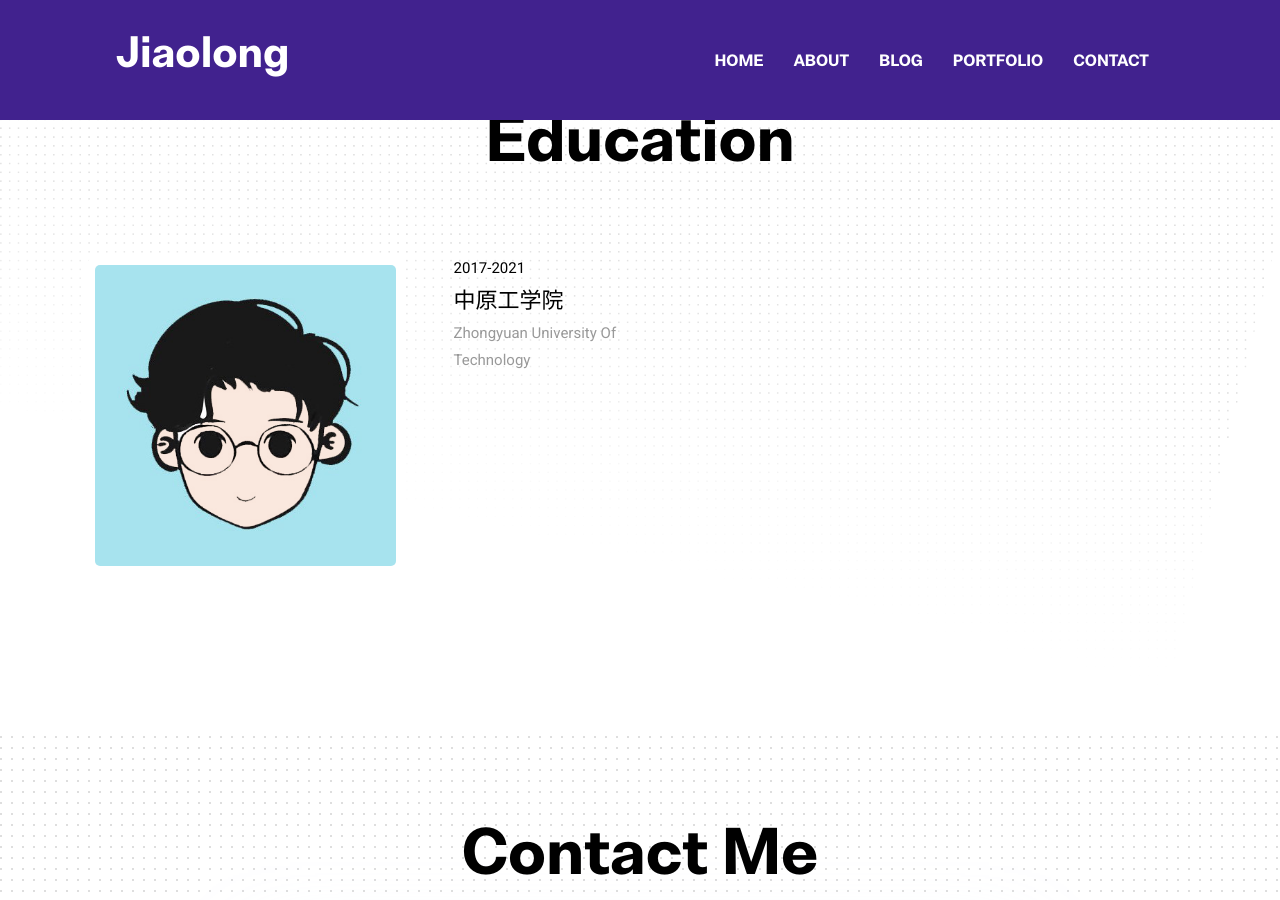
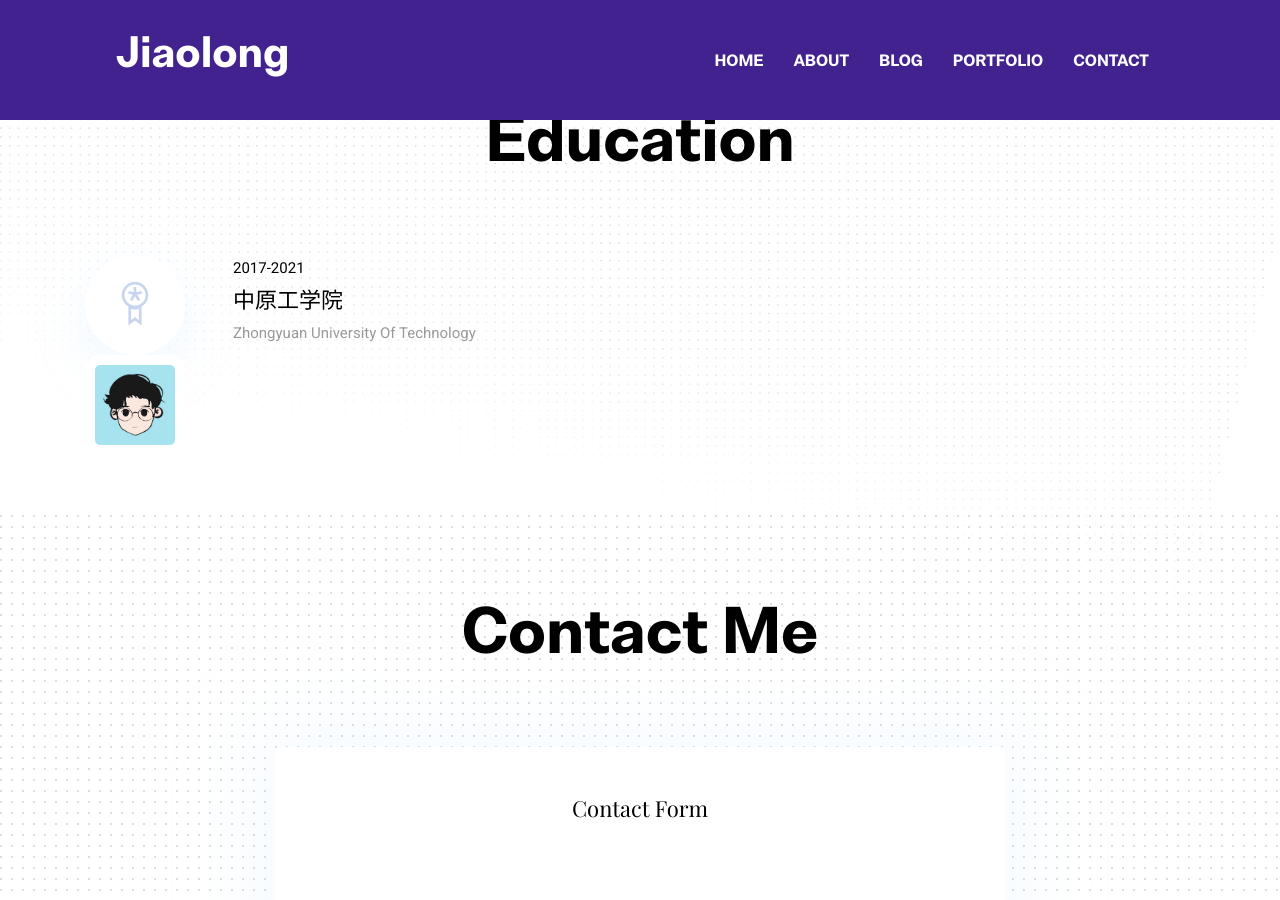
Before and after one commit to iwangjiaolong/iwangjiaolong.github.io, a Jekyll site: the page built from index.html, in a window 1280 px wide and 900 px high, scrolled down 1750 px. Built offline with Jekyll 4.4.1, drawn with Linux system fonts in a browser that asks for light colours.

Commit message:
Revert "Update education-section.html"
This reverts commit cc1180f7ab8b6acb6e72da235d246710d4ea1298.

```diff
--- a/_includes/education-section.html
+++ b/_includes/education-section.html
@@ -10,9 +10,9 @@
       <div class="col-lg-6 col-md-6 mb-80">
         <div class="d-flex">
           <div class="mr-lg-5 mr-3">
-
+            <i class="ti-medall icon icon-light icon-bg bg-white shadow rounded-circle d-block">
               <img src="/assets/images/about/author.jpg" alt="Johnathan Smith" class="img-fluid w-100 rounded-lg border-thick border-white">
-
+            </i>
           </div>
           <div>
             <p class="text-dark mb-1">{{ education.date }}</p>
```
